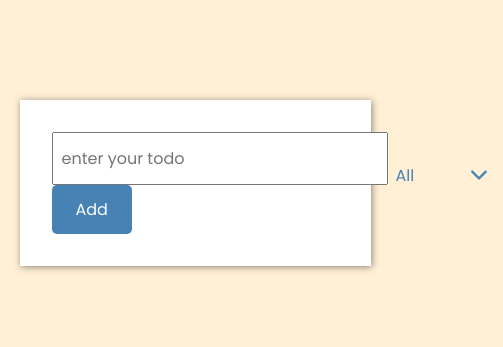
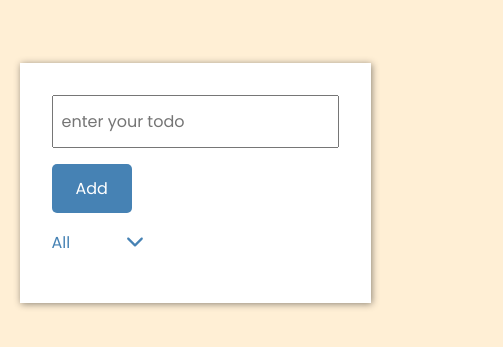
Before and after one commit to chimoski/circle-153-app-you-do, a React (Vite) app: page / in a window 390 px wide. Shown: the part 239-586 px from the top of the page, 503 px wide, since content can reach past the window. Built offline with nearby package versions, Linux system fonts and the light colour scheme.

Commit message:
removed useEffect for localStorage and filteredTodos and refactored

```diff
--- a/src/App.css
+++ b/src/App.css
@@ -83,10 +83,12 @@ body {
 
 .input-btn {
   padding-inline: 1.5rem;
+  cursor: pointer;
 }
 
 .input-text {
   margin-right: 0.5rem;
+  width: 65%;
 }
 
 .input-text:focus {
@@ -168,3 +170,18 @@ body {
   color: #000;
   background-color: #fff;
 }
+
+@media (max-width: 620px) {
+  .form {
+    flex-direction: column;
+    align-items: flex-start;
+  }
+
+  .input-text {
+    width: 100%;
+  }
+
+  :where(.select, .input-btn) {
+    margin-top: 1rem;
+  }
+}
--- a/src/App.jsx
+++ b/src/App.jsx
@@ -2,31 +2,13 @@ import React, { useState, useEffect } from "react";
 import "./App.css";
 import Form from "./components/Form";
 import TodoList from "./components/TodoList";
+import useLocalStorage from "./utils/useLocalStorage";
 
 const App = () => {
+  const [todos, setTodos] = useLocalStorage("todos", []);
   const [inputText, setInputText] = useState("");
-  const [todos, setTodos] = useState([]);
   const [isEdit, setIsEdit] = useState(null);
-  const [filteredTodos, setFilteredTodos] = useState([]);
   const [status, setStatus] = useState("All");
-
-  useEffect(() => {
-    const todoLists = JSON.parse(localStorage.getItem("todos"));
-    if (todoLists) {
-      setTodos(todoLists);
-    }
-  }, []);
-
-  useEffect(() => {
-    if (status.toLowerCase() === "completed") {
-      setFilteredTodos(todos.filter((todo) => todo.completed === true));
-    } else if (status.toLowerCase() === "incomplete") {
-      setFilteredTodos(todos.filter((todo) => todo.completed === false));
-    } else {
-      setFilteredTodos(todos);
-    }
-    localStorage.setItem("todos", JSON.stringify(todos));
-  }, [status, todos]);
 
   return (
     <div className="todoApp">
@@ -45,7 +27,7 @@ const App = () => {
           setIsEdit={setIsEdit}
           setTodos={setTodos}
           setInputText={setInputText}
-          filteredTodos={filteredTodos}
+          status={status}
         />
       </div>
     </div>
@@ -53,3 +35,21 @@ const App = () => {
 };
 
 export default App;
+
+// useEffect(() => {
+//   const todoLists = JSON.parse(localStorage.getItem("todos"));
+//   if (todoLists) {
+//     setTodos(todoLists);
+//   }
+// }, []);
+
+// useEffect(() => {
+//   if (status.toLowerCase() === "completed") {
+//     setFilteredTodos(todos.filter((todo) => todo.completed === true));
+//   } else if (status.toLowerCase() === "incomplete") {
+//     setFilteredTodos(todos.filter((todo) => todo.completed === false));
+//   } else {
+//     setFilteredTodos(todos);
+//   }
+//   localStorage.setItem("todos", JSON.stringify(todos));
+// }, [status, todos]);
--- a/src/components/Form.jsx
+++ b/src/components/Form.jsx
@@ -43,7 +43,6 @@ const Form = ({
     e.preventDefault();
     setOpenSelect((p) => !p);
     setStatus(e.target.dataset.value);
-    console.log(openSelect);
   }
 
   useEffect(() => {
--- a/src/components/TodoList.jsx
+++ b/src/components/TodoList.jsx
@@ -1,8 +1,9 @@
 import { MdOutlineDelete } from "react-icons/md";
 import { AiOutlineEdit } from "react-icons/ai";
 import { BsCheck2Square } from "react-icons/bs";
+import { filterTodos } from "./filterTodos";
 
-const TodoList = ({ todos, setTodos, setIsEdit, filteredTodos }) => {
+const TodoList = ({ todos, setTodos, setIsEdit, status }) => {
   function handleComplete(e, id) {
     setTodos(
       todos.map((todo) => {
@@ -29,9 +30,11 @@ const TodoList = ({ todos, setTodos, setIsEdit, filteredTodos }) => {
     setTodos(newTodos);
   }
 
+  const visibleTodo = filterTodos(todos, status);
+
   return (
     <>
-      {filteredTodos?.map((todo, index) => {
+      {visibleTodo.map((todo, index) => {
         const { id, completed, text } = todo;
         return (
           <div className="todo-box" key={id}>
--- /dev/null
+++ b/src/components/filterTodos.js
@@ -0,0 +1,11 @@
+export function filterTodos(todos, select) {
+  return todos.filter((todo) => {
+    if (select.toLowerCase() === "all") {
+      return true;
+    } else if (select.toLowerCase() === "incomplete") {
+      return !todo.completed;
+    } else if (select.toLowerCase() === "completed") {
+      return todo.completed;
+    }
+  });
+}
--- a/src/main.jsx
+++ b/src/main.jsx
@@ -4,7 +4,9 @@ import App from "./App";
 
 const root = ReactDOM.createRoot(document.getElementById("root"));
 root.render(
-	<>
-		<App />
-	</>
+  <>
+    <React.StrictMode>
+      <App />
+    </React.StrictMode>
+  </>
 );
--- /dev/null
+++ b/src/utils/useLocalStorage.js
@@ -0,0 +1,18 @@
+import { useState } from "react";
+
+function useLocalStorage(key, initialValue) {
+  let todos = JSON.parse(localStorage.getItem(key)) ?? initialValue;
+  const [localStorageValue, setLocalStorageV] = useState(todos);
+  const setValue = (value) => {
+    const valueToStore =
+      value instanceof Function ? value(localStorageValue) : value;
+
+    setLocalStorageV(value);
+
+    localStorage.setItem(key, JSON.stringify(valueToStore));
+  };
+
+  return [localStorageValue, setValue];
+}
+
+export default useLocalStorage;
```
